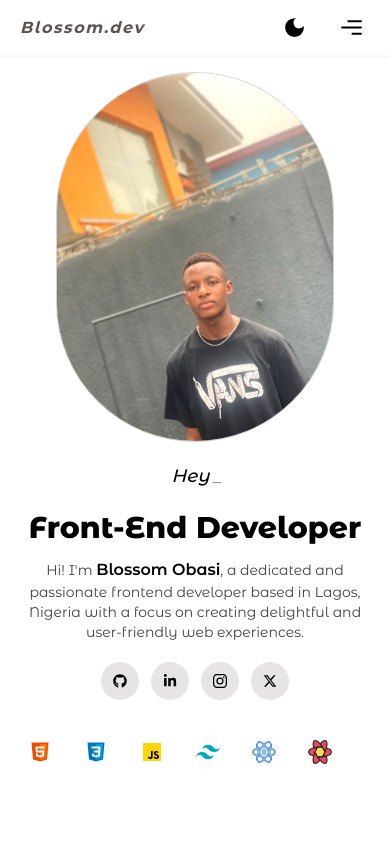
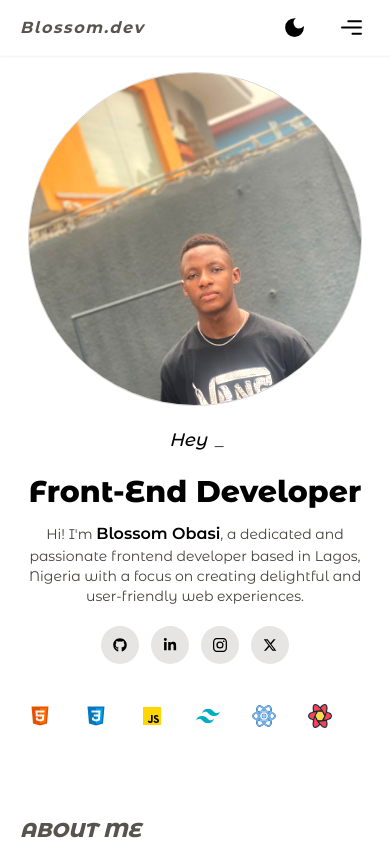
Before and after one commit to blossomobasi/blossoms-portfolio, a Next.js app: page / in a window 390 px wide. Shown: the top 842 px of the page. Built offline with nearby package versions, Linux system fonts and the light colour scheme.

Commit message:
Change image to be rounded on mobile

```diff
--- a/src/components/Home.tsx
+++ b/src/components/Home.tsx
@@ -45,7 +45,7 @@ const Home = () => {
             width={500}
             height={500}
             priority
-            className="md:h-full h-[23rem] w-full rounded-full contrast-125"
+            className="md:h-full sm:h-[23rem] w-full rounded-full contrast-125 aspect-square md:aspect-auto object-cover"
           />
         </div>
       </div>
```
